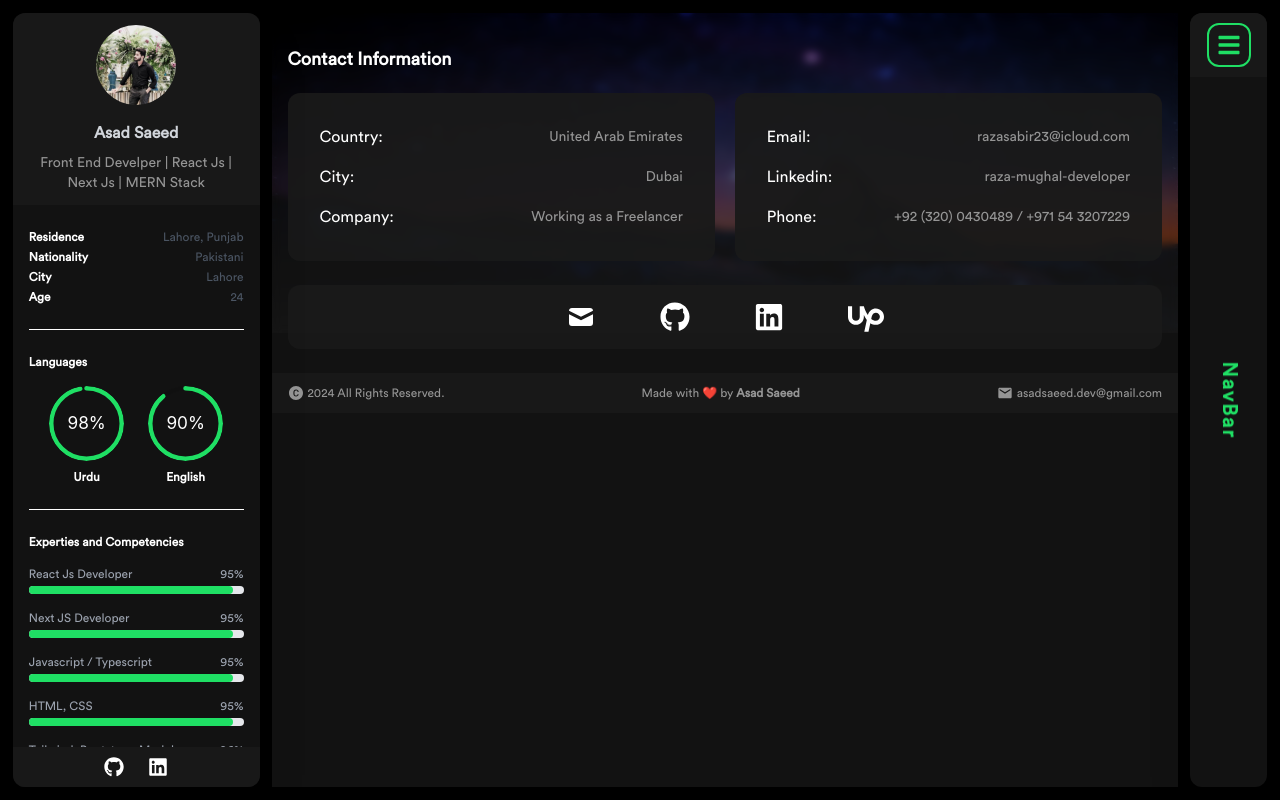
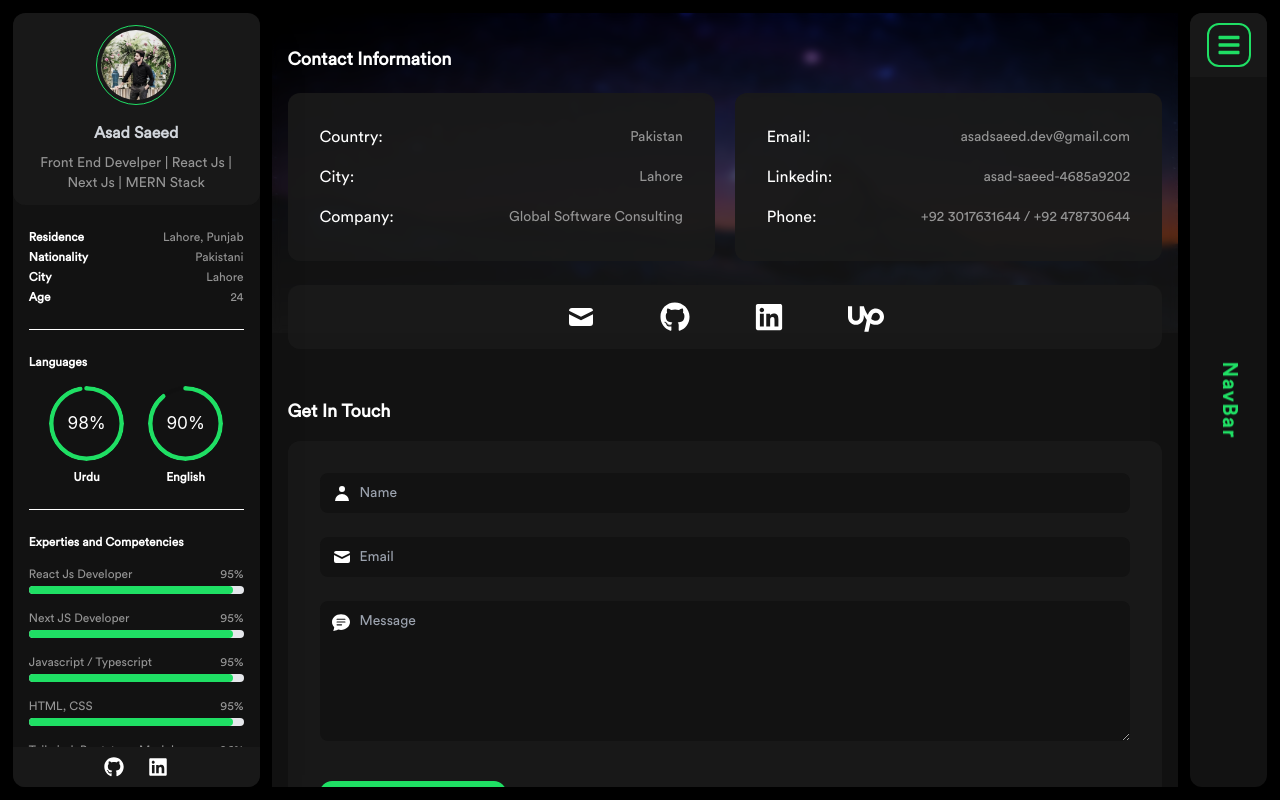
Before and after one commit to Asad-Saeed/NextJS-Portfolio, a Next.js app: page /contact in a window 1280 px wide. Built offline with nearby package versions, Linux system fonts and the light colour scheme.

Commit message:
feat:contact us page

```diff
--- a/components/Common/CardLayout.jsx
+++ b/components/Common/CardLayout.jsx
@@ -1,8 +1,9 @@
-import React from 'react'
+import React from "react";
 
 const CardLayout = ({ children, className = "h-full w-full" }) => {
   return (
-        <div className={`${className} boxShodow hover:transition-all !duration-200 hover:scale-[1.01] ease-linear rounded-xl`}
+    <div
+      className={`${className} hover:transition-all !duration-200 hover:scale-[1.01] ease-linear rounded-xl`}
       // style={{
       //     backgroundImage: `url(images/card-bg.jpg)`,
       //     backgroundRepeat: 'no-repeat',
@@ -13,7 +14,7 @@ const CardLayout = ({ children, className = "h-full w-full" }) => {
     >
       {children}
     </div>
-    )
-}
+  );
+};
 
-export default CardLayout
+export default CardLayout;
--- a/components/Common/Intro/Contact.jsx
+++ b/components/Common/Intro/Contact.jsx
@@ -8,13 +8,13 @@ const Contact = () => {
       <div className='flex flex-col'>
         <span className='text-Snow text-xs font-bold'>Email Address</span>
 
-        <span className='text-xs text-gray-600' mailto>
+        <span className='text-xs text-LightGray' mailto>
           <Link href={`mailto:${CONTACTS.EMAIL}`}>{CONTACTS.EMAIL}</Link>
         </span>
       </div>
       <div className='flex flex-col'>
         <span className='text-Snow text-xs font-bold'>Phone</span>
-        <span className='text-xs text-gray-600'>{CONTACTS.PHONE}</span>
+        <span className='text-xs text-LightGray'>{CONTACTS.PHONE}</span>
       </div>
     </div>
   );
--- a/components/Common/Intro/LinearBar.jsx
+++ b/components/Common/Intro/LinearBar.jsx
@@ -4,8 +4,8 @@ const LinearBar = ({ title, percent, bgColor }) => {
     return (
         <div className="">
             <div className="flex justify-between mb-1">
-                <span className="text-xs text-gray-400">{title}</span>
-                <span className="text-xs text-gray-400">{percent}</span>
+                <span className="text-xs text-LightGray">{title}</span>
+                <span className="text-xs text-LightGray">{percent}</span>
             </div>
             <div className="w-full bg-gray-200 rounded-full h-2 dark:bg-gray-700">
                 <div className={`${bgColor} h-2 rounded-full w-16 `} style={{ width: `${percent}` }}></div>
--- a/components/Common/Intro/Location.jsx
+++ b/components/Common/Intro/Location.jsx
@@ -9,7 +9,7 @@ const Location = () => {
         return (
           <div key={index} className='flex items-center justify-between'>
             <span className='text-Snow text-xs font-bold'>{key}</span>
-            <span className='text-xs text-gray-600'>{DETAILS[key]}</span>
+            <span className='text-xs text-LightGray'>{DETAILS[key]}</span>
           </div>
         );
       })}
--- a/components/Common/Intro/index.jsx
+++ b/components/Common/Intro/index.jsx
@@ -8,16 +8,15 @@ import Tools from "./Tools";
 import Skills from "./Skills";
 import Image from "next/image";
 import { NAME, DESIGNATION, SOCIAL_LINKS } from "../../../constants/constants";
-import Raza from "../../../public/images/raza.jpeg";
 import profileIcon from "../../../public/images/asadsaeed.jpg";
 
 const Intro = () => {
   return (
     <>
       {/* fixed at top */}
-      <div className="headerr z-50 absolute bg-MidNightBlack backdrop-blur-sm inset-y-0 h-48 top-0 flex items-center justify-center w-full flex-col px-4 gap-y-4">
+      <div className="headerr z-50 absolute bg-MidNightBlack backdrop-blur-sm inset-y-0 h-48 top-0 flex items-center justify-center w-full flex-col px-4 gap-y-4 card_stylings">
         <Image
-          className="w-20 h-20 rounded-full"
+          className="w-20 h-20 rounded-full border bottom-1 p-1 border-Green"
           src={profileIcon}
           alt="asad saeed"
         />
--- a/components/HomeComponents/Banner.jsx
+++ b/components/HomeComponents/Banner.jsx
@@ -19,7 +19,7 @@ const Banner = () => {
                   <span>
                     {"<"}
                     <span className="text-Green sm:text-base xl:text-lg font-bold">
-                      div
+                      🫣
                     </span>
                     {">"}{" "}
                     <span className="text-Snow sm:text-xl xl:text-2xl font-bold">
@@ -27,7 +27,7 @@ const Banner = () => {
                       <span className="inline-block">
                         <Typewriter
                           options={{
-                            strings: ["Next.Js Developer"],
+                            strings: ["React.Js Developer","Next.Js Developer"],
                             autoStart: true,
                             loop: true,
                           }}
@@ -36,7 +36,7 @@ const Banner = () => {
                     </span>{" "}
                     {"</"}
                     <span className="text-Green sm:text-base xl:text-lg font-bold">
-                      div
+                      😎
                     </span>
                     {">"}{" "}
                   </span>
--- a/pages/contact.jsx
+++ b/pages/contact.jsx
@@ -7,6 +7,7 @@ import { BsChatTextFill } from "react-icons/bs";
 import Fiverr_Icon from "../components/Fiverr_Icon";
 import Footer from "../components/Footer";
 import { Modal } from "antd";
+import Link from "next/link";
 
 const Contact = () => {
   const [isOpen, setIsOpen] = useState(false);
@@ -21,17 +22,17 @@ const Contact = () => {
               <div className="flex justify-between items-center">
                 <span className="md:text-base">Country:</span>
                 <span className="text-LightGray md:text-sm">
-                  United Arab Emirates
+                  Pakistan
                 </span>
               </div>
               <div className="flex justify-between items-center">
                 <span className="md:text-base">City:</span>
-                <span className="text-LightGray md:text-sm">Dubai</span>
+                <span className="text-LightGray md:text-sm">Lahore</span>
               </div>
               <div className="flex justify-between items-center">
                 <span className="md:text-base">Company:</span>
                 <span className="text-LightGray md:text-sm">
-                  Working as a Freelancer
+                  Global Software Consulting
                 </span>
               </div>
             </div>
@@ -39,74 +40,74 @@ const Contact = () => {
               <div className="flex justify-between items-center">
                 <span className="md:text-base">Email:</span>
                 <span className="text-LightGray text-sm">
-                  razasabir23@icloud.com
+                asadsaeed.dev@gmail.com
                 </span>
               </div>
               <div className="flex justify-between items-center">
                 <span className="md:text-base">Linkedin:</span>
                 <span className="text-LightGray text-sm">
-                  raza-mughal-developer
+                asad-saeed-4685a9202
                 </span>
               </div>
               <div className="flex justify-between items-center">
                 <span className="md:text-base">Phone:</span>
                 <span className="text-LightGray text-sm">
-                  +92 (320) 0430489 / +971 54 3207229
+                +92 3017631644 / +92 478730644
                 </span>
               </div>
             </div>
           </div>
         </div>
         <div className="h-16 w-full card_stylings text-xl sm:text-3xl flex gap-x-8 sm:gap-x-16 items-center justify-center text-Snow">
-          <a
+          <Link
             className="hover:scale-125 ease-in-out duration-700"
-            href="mailto:razasabir23@icloud.com"
+            href="mailto:asadsaeed.dev@gmail.com"
             target="_blank"
             rel="noreferrer"
           >
             <HiMail />
-          </a>
-          <a
+          </Link>
+          <Link
             className="hover:scale-125 ease-in-out duration-700"
-            href="https://github.com/razamughal23"
+            href="https://github.com/Asad-Saeed"
             target="_blank"
             rel="noreferrer"
           >
             <FaGithub />
-          </a>
-          <a
+          </Link>
+          <Link
             className="hover:scale-125 ease-in-out duration-700"
-            href="https://www.linkedin.com/in/raza-mughal-developer/"
+            href="https://www.linkedin.com/in/asad-saeed-4685a9202/"
             target="_blank"
             rel="noreferrer"
           >
             <FaLinkedin />
-          </a>
+          </Link>
           {/* <a className='hover:scale-125 ease-in-out duration-700' href="https://x.com/iosamajavaid" target='_blank' rel="noreferrer"><FaTwitter /></a>
-        <a
+        <Link
             className="hover:scale-125 ease-in-out duration-700 hidden sm:block"
             href="https://www.fiverr.com/codeworthy"
             target="_blank"
             rel="noreferrer"
           >
             <Fiverr_Icon />
-          </a>
+          </Link>
         */}
 
-          <a
+          <Link
             className="hover:scale-125 ease-in-out duration-700 text-2xl sm:text-4xl mt-1"
-            href="https://www.upwork.com/freelancers/~0113139a14691d6b68"
+            href="https://www.upwork.com/freelancers/~01c9dc528b3e2edcde"
             target="_blank"
             rel="noreferrer"
           >
             <SiUpwork />
-          </a>
+          </Link>
         </div>
 
-        {/*
+
     <div className="my-12 w-full h-auto text-Snow">
           <h1 className="text-lg font-bold">Get In Touch</h1>
-          <div className="mt-4 py-8 px-8 bg-EveningBlack rounded-xl text-sm">
+          <div className="mt-4 py-8 px-8 card_stylings rounded-xl text-sm">
             <div>
               <div className="flex flex-col w-full">
                 <div className="userIcon relative mb-6">
@@ -166,7 +167,7 @@ const Contact = () => {
             </div>
           </div>
         </div>
-    */}
+
       </div>
       <Modal
         className="card_stylings backdrop-blur-3xl drop-shadow-2xl"
@@ -182,7 +183,7 @@ const Contact = () => {
           <a
             className="underline text-Snow"
             target="_blank"
-            href="https://github.com/osamajavaid/portfolio"
+            href="https://github.com/Asad-Saeed/NextJS-Portfolio"
           >
             Be the one to integrate this!
           </a>
```
Also changed, not shown: components/Common/DrawerLayout.jsx (+6 -8 lines), components/Common/Nav/Nav.jsx (+38 -17 lines). Lines whose indentation alone changed are shown as unchanged.
